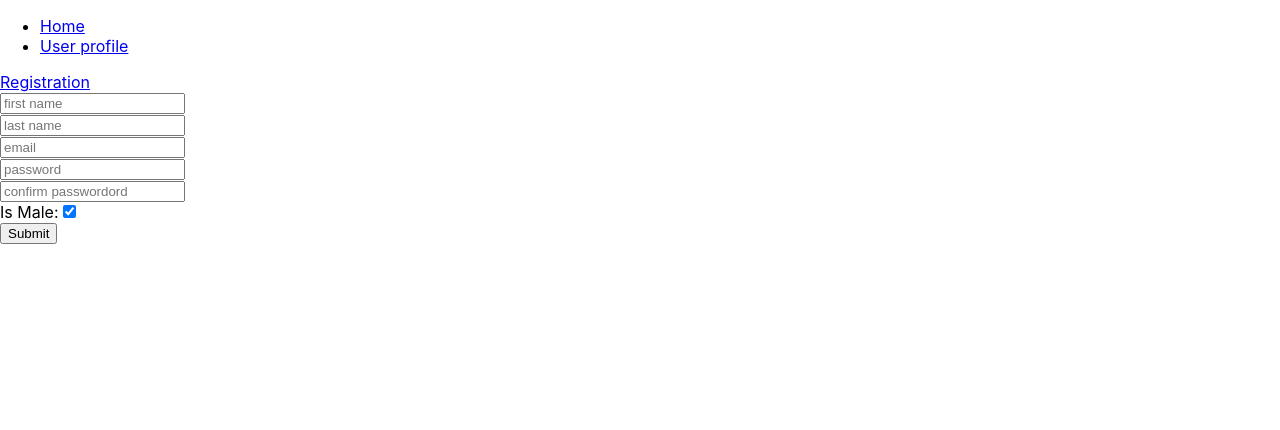
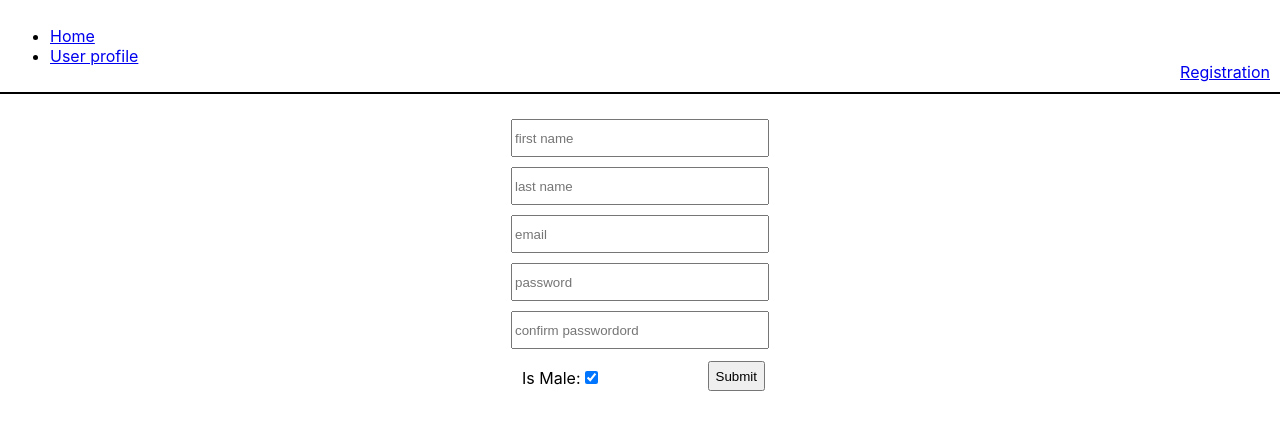
Before and after one commit to kozubslava/chat-fc, a React (Create React App) app: page /registration in a window 1280 px wide. Shown: the top 430 px of the page. Built offline with nearby package versions, Linux system fonts and the light colour scheme.

Commit message:
add styles for header, home pages and registration form

```diff
--- /dev/null
+++ b/src/components/Header/Header.module.scss
@@ -0,0 +1,9 @@
+.hero{
+  border-bottom: 2px solid black;
+  display: flex;
+  flex-direction: row;
+  justify-content: space-between;
+  align-items: flex-end;
+  padding: 10px;
+
+}
--- a/src/components/Header/index.jsx
+++ b/src/components/Header/index.jsx
@@ -1,9 +1,10 @@
 import React from 'react';
 import { Link } from 'react-router-dom';
+import styles from './Header.module.scss'
 
 function Header (params) {
   return (
-    <header>
+    <header className={styles.hero}>
       <nav>
         <ul>
           <li>
--- a/src/components/RegistrationForm/RegistrationForm.module.scss
+++ b/src/components/RegistrationForm/RegistrationForm.module.scss
@@ -4,3 +4,24 @@
   background-color: red;
   color: aliceblue;
 }
+
+.imput{
+  margin: 5px;
+  padding: 2px;
+  width: 250px;
+  height: 30px;
+}
+.form{
+  display: flex;
+  align-items: center;
+  flex-direction: column;
+  padding: 20px;
+}
+
+.submit{
+  display: flex;
+  margin: 5px;
+  padding: 2px;
+  width: 250px;
+  height: 30px;
+}
--- a/src/components/RegistrationForm/index.jsx
+++ b/src/components/RegistrationForm/index.jsx
@@ -26,35 +26,39 @@ import styles from "./RegistrationForm.module.scss"
   initialValues={initialValues}
       validationSchema={registrationSchema}
       onSubmit={handleSubmit}>
-    <Form>
-      <div>
-        <Field type="text" name="firstName" placeholder="first name" />
+    <Form className={styles.form}>
+      <div >
+        <Field type="text" name="firstName" placeholder="first name" className = {styles.imput}/>
         <ErrorMessage name="firstName" component={ErrorDetail}  className={styles.error} />
       </div>
       <div>
-        <Field type="text" name="lastName" placeholder="last name" />
+        <Field type="text" name="lastName" placeholder="last name" className = {styles.imput} />
         <ErrorMessage name="lastName" component={ErrorDetail} className={styles.error} />
       </div>
 
       <div>
-        <Field type="email" name="email"  label='email' placeholder="email"/>
+        <Field type="email" name="email"  label='email' placeholder="email" className = {styles.imput}/>
         <ErrorMessage name="email" component={ErrorDetail} className={styles.error} />
       </div>
       <div>
-        <Field type="password" name="password" placeholder="password"  />
+        <Field type="password" name="password" placeholder="password" className = {styles.imput} />
         <ErrorMessage name="password" component={ErrorDetail} className={styles.error}
           />
       </div>
       <div>
-          <Field type="password" name="confirm_password" placeholder="confirm passwordord"  />
+          <Field type="password" name="confirm_password" placeholder="confirm passwordord" className = {styles.imput} />
           <ErrorMessage name="confirm_password" component={ErrorDetail}className={styles.error}
           />
+
       </div>
-      <div>
-        <label htmlFor="isMale" >Is Male:</label>
-        <Field type="checkbox" name="isMale" />
+      <div className = {styles.submit}>
+        <div className = {styles.imput}>
+          <label htmlFor="isMale" >Is Male:</label>
+          <Field type="checkbox" name="isMale" />
+        </div>
+        <button type="submit">Submit</button>
       </div>
-      <button type="submit">Submit</button>
+
     </Form>
   </Formik>
   )
--- /dev/null
+++ b/src/components/UserProfile/UserProfile.module.scss
@@ -0,0 +1,14 @@
+.userProfile{
+  display: flex;
+  flex-direction: column;
+  align-items: center;
+  margin: 50px;
+}
+
+
+img{
+  width: 300px;
+  height: 300px;
+  border-radius: 50%;
+  overflow: hidden;
+}
--- a/src/components/UserProfile/index.jsx
+++ b/src/components/UserProfile/index.jsx
@@ -1,10 +1,10 @@
 import React from 'react';
-// import SlideImg1 from "../../images/Sheba1.jpeg";
+import styles from './UserProfile.module.scss'
 
 
 const UserProfile = ({user}) => {
   return (
-    <div className="user-profile">
+    <div className={styles.userProfile}>
       <img src={ user.imgSrc} alt={`${user.firstName} ${user.lastName}`} />
       <div className="user-info">
         <h2>{`${user.firstName} ${user.lastName}`}</h2>
--- /dev/null
+++ b/src/pages/HomePage/HomePage.module.scss
@@ -0,0 +1,4 @@
+.hero{
+  display: flex;
+  flex-direction: column;
+}
--- a/src/pages/HomePage/index.jsx
+++ b/src/pages/HomePage/index.jsx
@@ -1,10 +1,14 @@
 import SlideImg1 from "../../images/hero.jpg";
+import styles from './HomePage.module.scss'
 
 function HomePage() {
   return (
     <>
-    <img src={ SlideImg1} alt={`baner`} />
+    <div className={styles.hero}>
       <h1>Chat-FC</h1>
+      <img src={ SlideImg1} alt={`baner`} />
+    </div>
+
     </>
   );
 }
--- a/src/pages/ProfilePage/index.jsx
+++ b/src/pages/ProfilePage/index.jsx
@@ -2,7 +2,7 @@ import React from 'react';
 import UserProfile from '../../components/UserProfile';
 const ProfilePage = (props) => {
   const user = {
-    imgSrc: 'https://cs14.pikabu.ru/post_img/2023/09/07/6/1694074336184867164.jpg',
+    imgSrc: 'https://ic.pics.livejournal.com/pereverstal/78513478/101084/101084_800.jpg',
     firstName: 'Jone',
     lastName: 'Doe',
     isMale:true,
```
